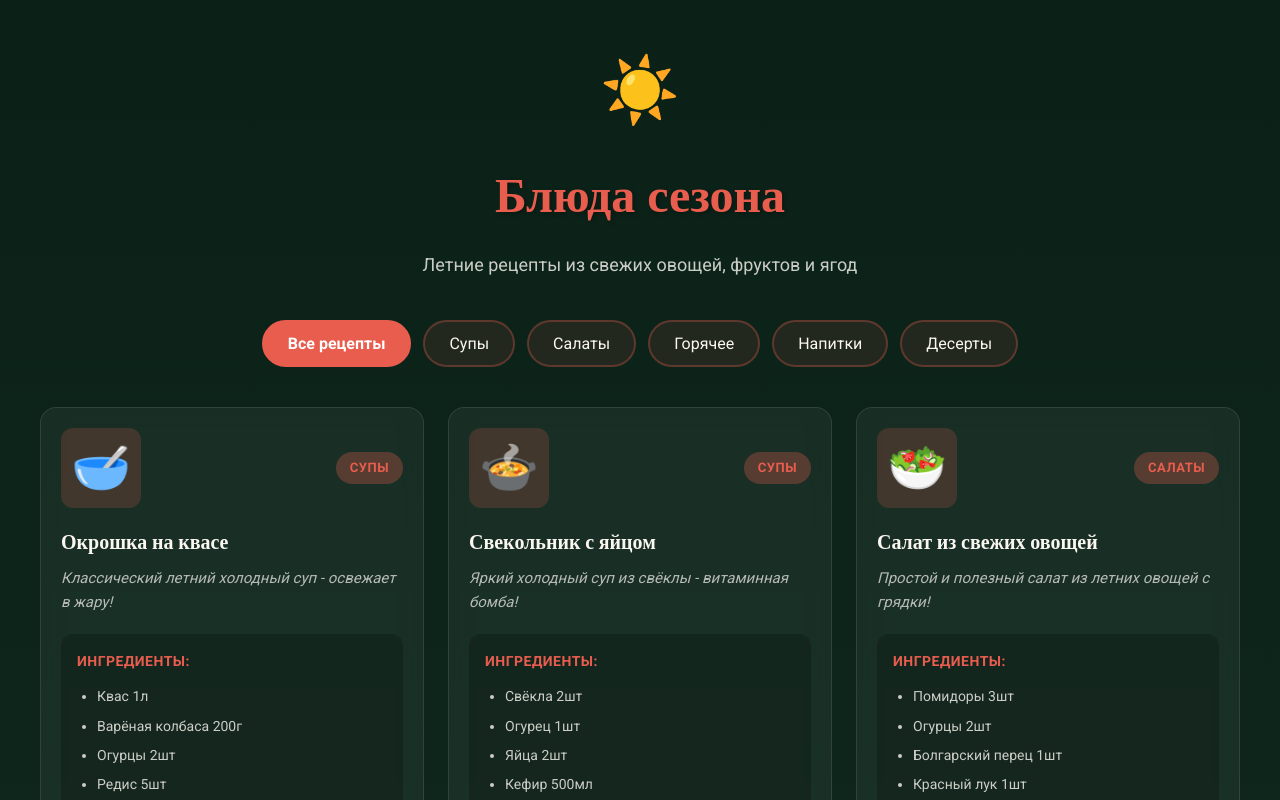
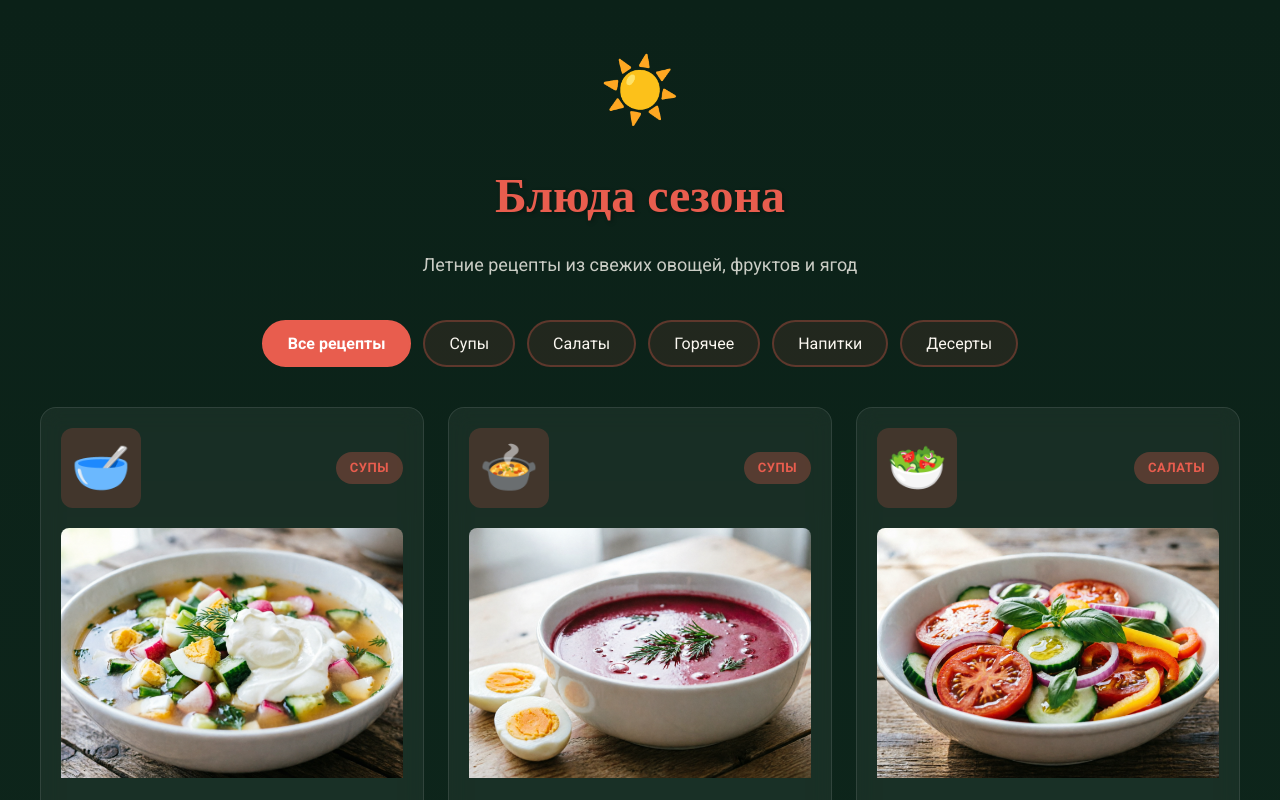
Before and after one commit to svideoproekt-ship-it/russka-kuhnya-9551, a React (Vite) app: page /seasonal-dishes in a window 1280 px wide. Shown: the top 800 px of the page. Built offline with nearby package versions, Linux system fonts and the light colour scheme; a web font is replaced by a local one.

Commit message:
"feat: display images in seasonal dishes and world cuisines"

```diff
--- a/src/pages/SeasonalDishes.css
+++ b/src/pages/SeasonalDishes.css
@@ -317,3 +317,15 @@
     font-size: 18px;
   }
 }
+.dish-image {
+  width: 100%;
+  height: 250px;
+  object-fit: cover;
+  border-radius: 8px 8px 0 0;
+  margin-bottom: 15px;
+}
+
+.dish-image-container {
+  margin-bottom: 15px;
+  overflow: hidden;
+}
--- a/src/pages/SeasonalDishes.jsx
+++ b/src/pages/SeasonalDishes.jsx
@@ -270,6 +270,19 @@ const SeasonalDishes = () => {
             </div>
 
             <div className="dish-card-body">
+              {dish.image && (
+      <div className="dish-image-container">
+        <img
+          src={dish.image}
+          alt={dish.title}
+          className="dish-image"
+          onError={(e) => {
+            e.target.src = 'https://via.placeholder.com/800x400?text=Нет+фото';
+          }}
+        />
+      </div>
+    )}
+
               <h3>{dish.title}</h3>
               <p className="dish-description">{dish.description}</p>
 
--- a/src/pages/WorldCuisines.jsx
+++ b/src/pages/WorldCuisines.jsx
@@ -103,6 +103,16 @@ const WorldCuisines = () => {
         {filteredDishes.map((dish) => (
           <div key={dish.id} className="dish-card world-card">
             <div className="dish-card-header">
+             {dish.image ? (
+      <img src={dish.image} alt={dish.title} className="dish-image" />
+    ) : (
+      <span className="dish-icon flag-icon">{dish.flag}</span>
+    )}
+    <span className="dish-category-badge">{dish.country}</span>
+  </div>
+
+  <div className="dish-card-body">
+    <h3>{dish.title}</h3>
               <span className="dish-icon flag-icon">{dish.flag}</span>
               <span className="dish-category-badge">{dish.country}</span>
             </div>
```
